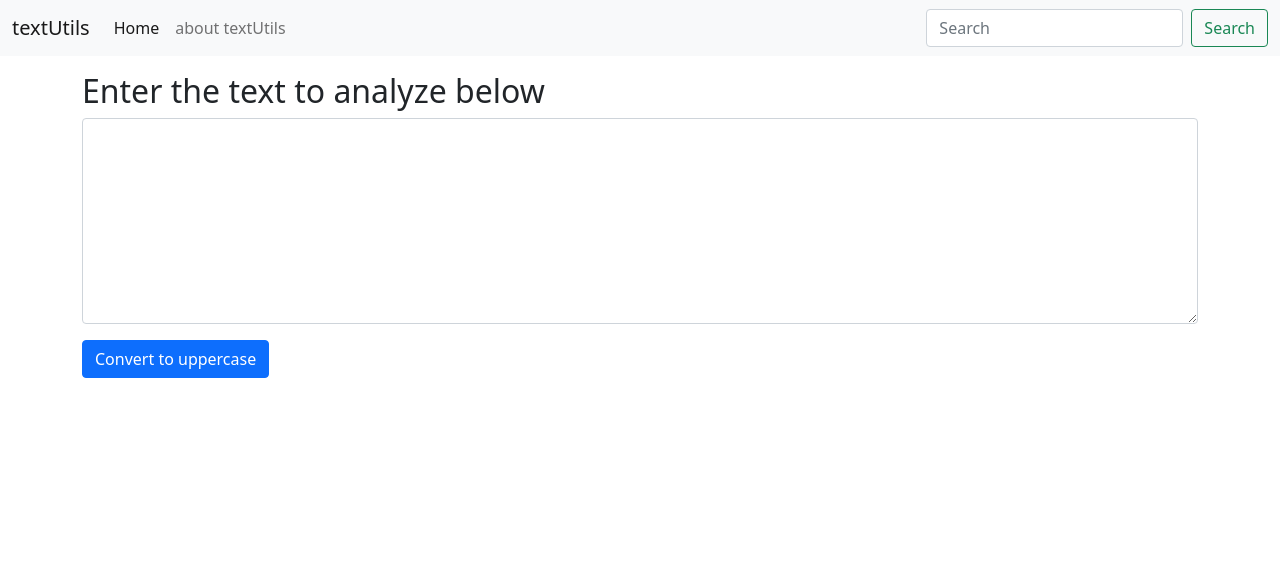
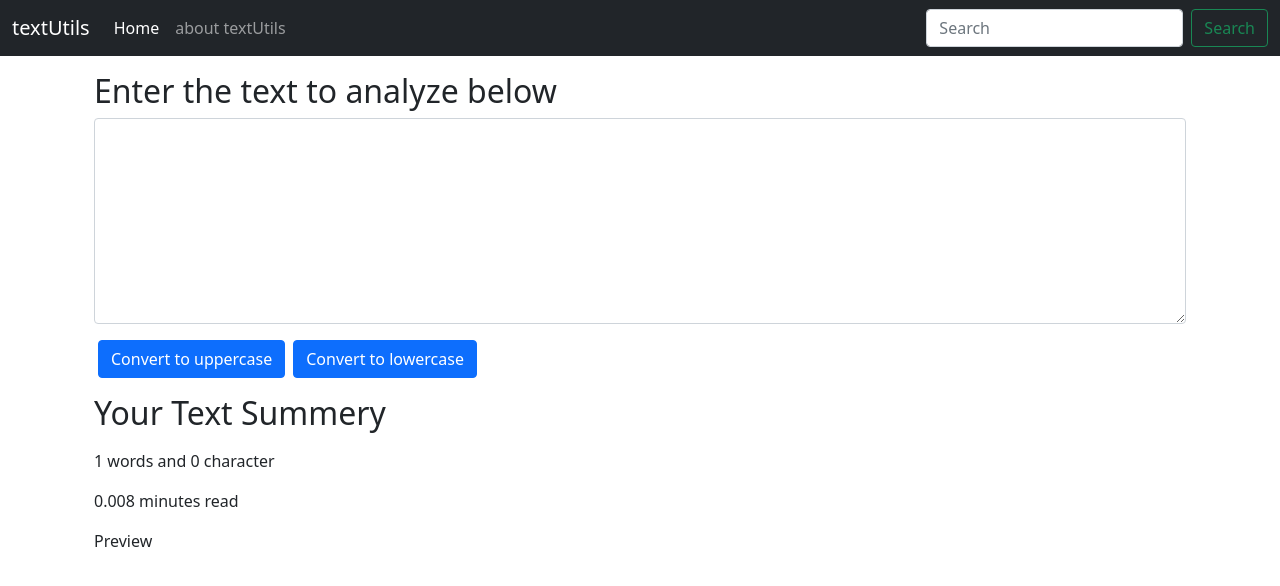
Before and after one commit to sandy271312/React-Project, a React (Create React App) app: page / in a window 1280 px wide. Shown: the top 586 px of the page. Built offline with nearby package versions, Linux system fonts and the light colour scheme.

Commit message:
Perview,Word Count and Character Count functionality are added.

```diff
--- a/src/components/ Navbar.js
+++ b/src/components/ Navbar.js
@@ -3,7 +3,7 @@
 
 export default function  Navbar(props) {
   return (
-    <nav className="navbar navbar-expand-lg navbar-light bg-light">
+    <nav className="navbar navbar-expand-lg navbar-dark bg-dark">
     <div className="container-fluid">
       <a className="navbar-brand" href="/">{props.title}</a>
       <button className="navbar-toggler" type="button" data-bs-toggle="collapse" data-bs-target="#navbarSupportedContent" aria-controls="navbarSupportedContent" aria-expanded="false" aria-label="Toggle navigation">
--- a/src/components/TextForms.js
+++ b/src/components/TextForms.js
@@ -11,6 +11,14 @@
     setText(newText);
 
   }
+  const handleLowerClick =()=>{
+    // console.log("Uppercase was clicked"+text);
+     //setText("U have clicked handle up change");
+
+     let newText=text.toLowerCase();
+     setText(newText);
+
+   }
   const handleOnChange =(event)=>{
    // console.log("OnChange");
     setText(event.target.value)
@@ -18,12 +26,23 @@
   }
   const [text, setText] = useState('');
   return (
-    <div>
+    <>
+    <div className='container'>
         <h2>{props.heading}</h2>
         <div className="mb-3">
         <textarea className="form-control" id="myBox" value={text} onChange={handleOnChange} rows="8"></textarea>
         </div>
-        <button className='btn btn-primary' onClick={handleUpClick} >Convert to uppercase</button>
+        <button className='btn btn-primary mx-1' onClick={handleUpClick} >Convert to uppercase</button>
+        <button className='btn btn-primary mx-1' onClick={handleLowerClick} >Convert to lowercase</button>
     </div>
+    <div className='container my-3'>
+      <p><h2>Your Text Summery</h2></p>
+      <p>{text.split(" ").length} words and {text.length} character</p>
+      <p>{0.008*text.split(" ").length} minutes read</p>
+      <p>Preview</p>
+      <>{text}</>
+
+    </div>
+    </>
   )
 }
```
